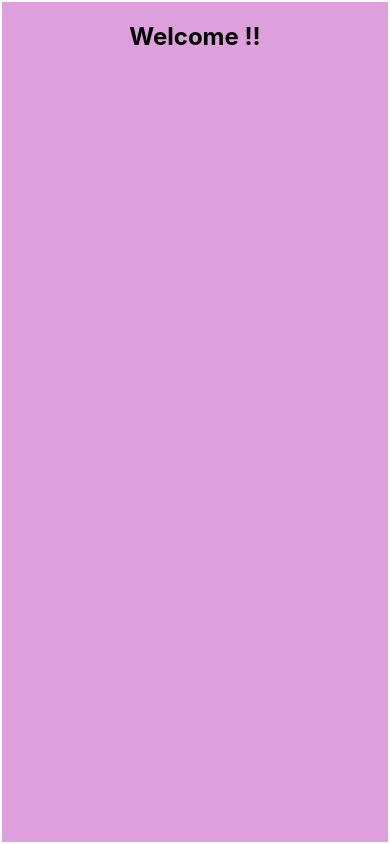
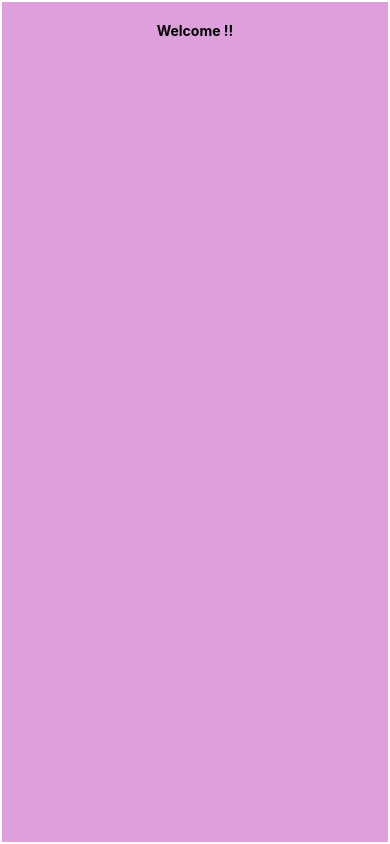
Before and after one commit to HarshuHacker/React-Native-Tutorials, a React Native app: screen / in a window 390 px wide. Built offline with nearby package versions, Linux system fonts and the light colour scheme.

Commit message:
Day 4: Platform Select

```diff
--- a/App.js
+++ b/App.js
@@ -30,13 +30,22 @@ const styles = StyleSheet.create({
     borderColor: "white",
     borderWidth: 2,
     backgroundColor: "plum",
-    paddingTop: Platform.OS === 'android' ? 35 : 0
+    paddingTop: Platform.OS === "android" ? 35 : 0,
   },
   box: {
     padding: 20,
   },
   text: {
-    fontSize: 24,
+    ...Platform.select({
+      ios: {
+        color: "purple",
+        fontSize: 20,
+      },
+      android: {
+        color: "blue",
+        fontSize: 40,
+      },
+    }),
     fontWeight: "bold",
     textAlign: "center",
   },
```
